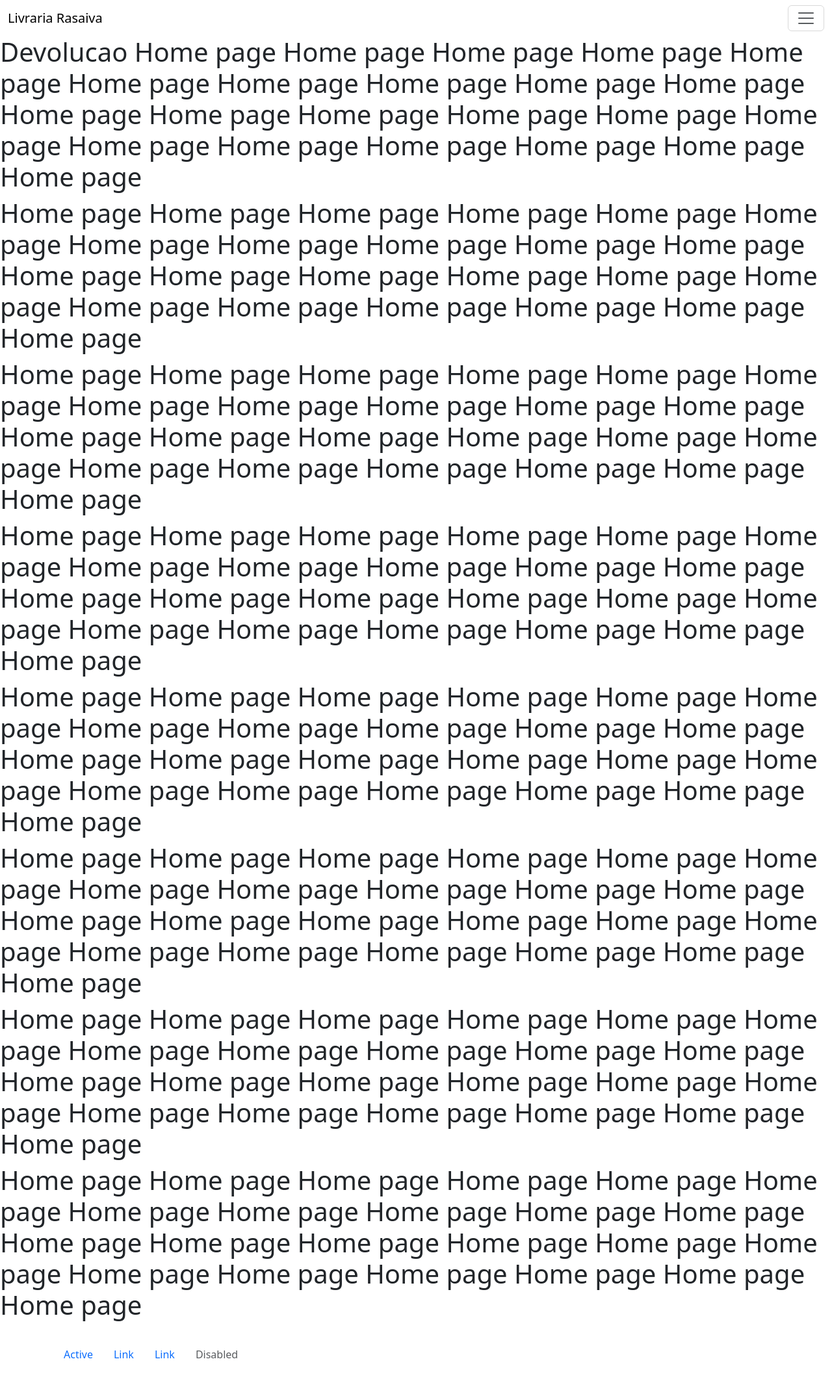
After one commit to Grabiz1020/Curso-PythonIntermediario, a Django app: page /devolucao in a window 1280 px wide. The commit adds this page. Shown: the whole page at 65% size. Run offline with Django 5.2, Linux system fonts and the light colour scheme; some libraries are stand-ins or nearby versions.

Commit message:
Adicionei Quem Somos e Devolucao

```diff
--- a/mysite/app1/templates/app1/base.html
+++ b/mysite/app1/templates/app1/base.html
@@ -30,6 +30,12 @@
             <li class="nav-item">
               <a class="nav-link" href="/admin/">Área Restrita</a>
             </li>
+            <li class="nav-item">
+              <a class="nav-link" href="/quemsomos">Quem Somos?</a>
+            </li>
+            <li class="nav-item">
+              <a class="nav-link" href="/devolucao">Devolução</a>
+            </li>
           </ul>
         </div>
       </dialog>
@@ -39,7 +45,20 @@
   <main>{% block content %}{% endblock %}</main>
 
   <footer class="container py-4">
-    Este aqui é o footer. Tá feio, eu sei. Vou ver isso depois também
+    <ul class="nav">
+      <li class="nav-item">
+        <a class="nav-link active" aria-current="page" href="#">Active</a>
+      </li>
+      <li class="nav-item">
+        <a class="nav-link" href="#">Link</a>
+      </li>
+      <li class="nav-item">
+        <a class="nav-link" href="#">Link</a>
+      </li>
+      <li class="nav-item">
+        <a class="nav-link disabled" aria-disabled="true">Disabled</a>
+      </li>
+    </ul>
   </footer>
 </body>
 </html>
--- a/mysite/app1/templates/app1/comprar_livro.html
+++ b/mysite/app1/templates/app1/comprar_livro.html
@@ -10,6 +10,9 @@
     <h1>
       {{ livro.titulo }}
     </h1>
+    <h3>
+      {{ livro.descricao }}
+    </h3>
   </div>
   <div class="row g-5 align-items-center py-4 py-lg-5">
     {% if livro.imagem_capa_url %}
--- /dev/null
+++ b/mysite/app1/templates/app1/devolucao.html
@@ -0,0 +1,208 @@
+{% extends "app1/base.html" %}
+
+{% block title %} Livros / Página de Papel {% endblock %}
+
+{% block content %}
+
+<h1>
+    Devolucao
+    Home page
+    Home page
+    Home page
+    Home page
+    Home page
+    Home page
+    Home page
+    Home page
+    Home page
+    Home page
+    Home page
+    Home page
+    Home page
+    Home page
+    Home page
+    Home page
+    Home page
+    Home page
+    Home page
+    Home page
+    Home page
+    Home page
+</h1>
+<h1>
+    Home page
+    Home page
+    Home page
+    Home page
+    Home page
+    Home page
+    Home page
+    Home page
+    Home page
+    Home page
+    Home page
+    Home page
+    Home page
+    Home page
+    Home page
+    Home page
+    Home page
+    Home page
+    Home page
+    Home page
+    Home page
+    Home page
+    Home page
+</h1>
+<h1>
+    Home page
+    Home page
+    Home page
+    Home page
+    Home page
+    Home page
+    Home page
+    Home page
+    Home page
+    Home page
+    Home page
+    Home page
+    Home page
+    Home page
+    Home page
+    Home page
+    Home page
+    Home page
+    Home page
+    Home page
+    Home page
+    Home page
+    Home page
+</h1>
+<h1>
+    Home page
+    Home page
+    Home page
+    Home page
+    Home page
+    Home page
+    Home page
+    Home page
+    Home page
+    Home page
+    Home page
+    Home page
+    Home page
+    Home page
+    Home page
+    Home page
+    Home page
+    Home page
+    Home page
+    Home page
+    Home page
+    Home page
+    Home page
+</h1>
+<h1>
+    Home page
+    Home page
+    Home page
+    Home page
+    Home page
+    Home page
+    Home page
+    Home page
+    Home page
+    Home page
+    Home page
+    Home page
+    Home page
+    Home page
+    Home page
+    Home page
+    Home page
+    Home page
+    Home page
+    Home page
+    Home page
+    Home page
+    Home page
+</h1>
+<h1>
+    Home page
+    Home page
+    Home page
+    Home page
+    Home page
+    Home page
+    Home page
+    Home page
+    Home page
+    Home page
+    Home page
+    Home page
+    Home page
+    Home page
+    Home page
+    Home page
+    Home page
+    Home page
+    Home page
+    Home page
+    Home page
+    Home page
+    Home page
+</h1>
+<h1>
+    Home page
+    Home page
+    Home page
+    Home page
+    Home page
+    Home page
+    Home page
+    Home page
+    Home page
+    Home page
+    Home page
+    Home page
+    Home page
+    Home page
+    Home page
+    Home page
+    Home page
+    Home page
+    Home page
+    Home page
+    Home page
+    Home page
+    Home page
+</h1>
+<h1>
+    Home page
+    Home page
+    Home page
+    Home page
+    Home page
+    Home page
+    Home page
+    Home page
+    Home page
+    Home page
+    Home page
+    Home page
+    Home page
+    Home page
+    Home page
+    Home page
+    Home page
+    Home page
+    Home page
+    Home page
+    Home page
+    Home page
+    Home page
+</h1>
+
+{% endblock %}
--- a/mysite/app1/templates/app1/lista_livro.html
+++ b/mysite/app1/templates/app1/lista_livro.html
@@ -13,8 +13,9 @@
                         {% if livro.estilo_capa == 'terracota' %}bg-danger
                         {% elif livro.estilo_capa == 'azul' %}bg-primary
                         {% elif livro.estilo_capa == 'verde' %}bg-success
+                        {% elif livro.estilo_capa == 'roxo' %}bg-accent
                         {% else %}bg-secondary{% endif %}">
-                        <span class="small text-uppercase mb-3">Página de Papel</span>
+                        <span class="small text-uppercase mb-3">Livraria Rasaiva</span>
                         <span class="h3">{{ livro.titulo }}</span>
                         <span>{{ livro.autor }}</span>
         </div>
--- a/mysite/app1/urls.py
+++ b/mysite/app1/urls.py
@@ -8,4 +8,6 @@ urlpatterns = [
     path("", views.homepage, name="home"),
     path("lista_livro", views.lista_livro, name="lista"),
     path("comprar/<slug:slug>", views.comprar_livro, name="listaa"),
+    path("quemsomos", views.quemsomos, name="home"),
+    path("devolucao", views.devolucao, name="home"),
 ]
--- a/mysite/app1/views.py
+++ b/mysite/app1/views.py
@@ -7,6 +7,12 @@ from .models import Livro
 def homepage(request):
     return render(request, "app1/homepage.html")
 
+def quemsomos(request):
+    return render(request, "app1/quem_somos.html")
+
+def devolucao(request):
+    return render(request, "app1/devolucao.html")
+
 def lista_livro(request):
     livros = Livro.objects.all()
     return render(request, "app1/lista_livro.html", {"livros": livros})
--- a/notes.txt
+++ b/notes.txt
@@ -1,4 +1,6 @@
 Git
+    git config user.name 'Your Name'
+    git config --global user.email “[valid-email]”
     git init: para criar um novo projeto.
     git clone URL_DO_REPOSITORIO
     git status: Para ver o resumo de o que foi editado, adicionado, etc.
```
Also changed, not shown: mysite/app1/templates/app1/quem_somos.html (added, +208 -0 lines), mysite/db.sqlite3.
